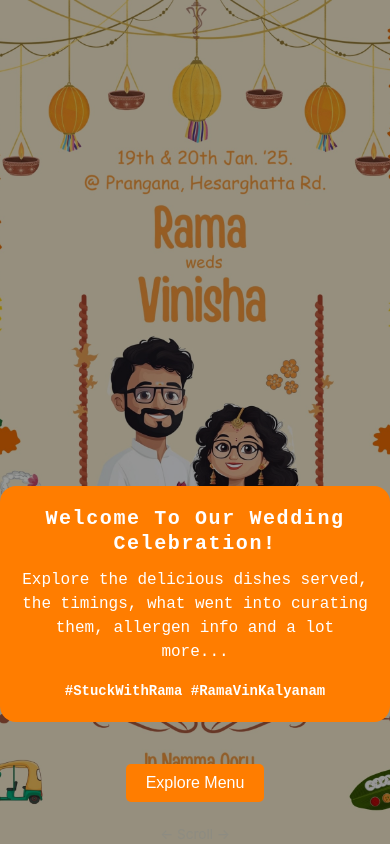
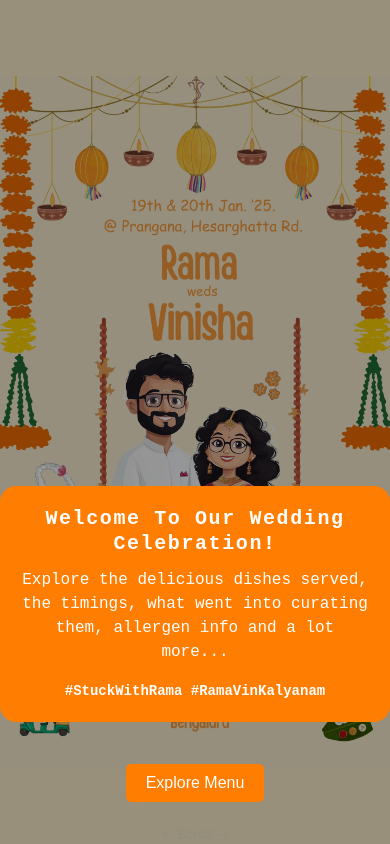
Before and after one commit to ram95krishh/rama-vin-kalyanam, a React (Create React App) app: page / in a window 390 px wide. Shown: the top 844 px of the page. Built offline with nearby package versions, Linux system fonts and the light colour scheme.

Commit message:
Banner styles change

```diff
--- a/src/index.css
+++ b/src/index.css
@@ -359,7 +359,8 @@ b {
 @media screen and (max-width: 768px) {
   .banner {
     background: url('../public/images/mobile_banner.jpg') no-repeat center center/cover;
-  }
+    background-size: contain;
+  };
 }
 
 .banner-content {
```
